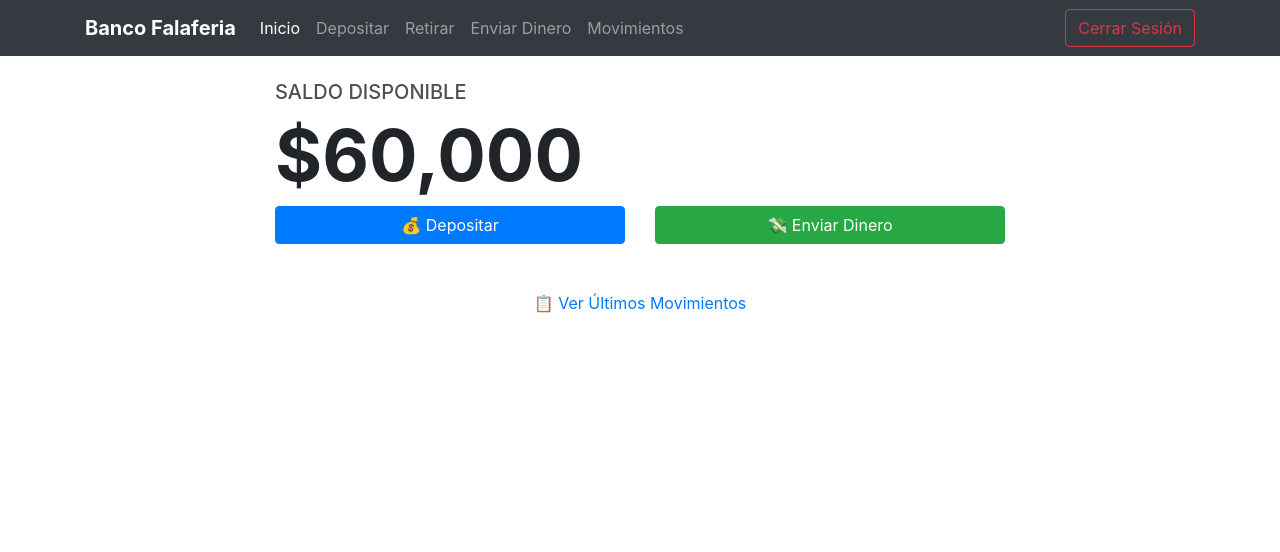
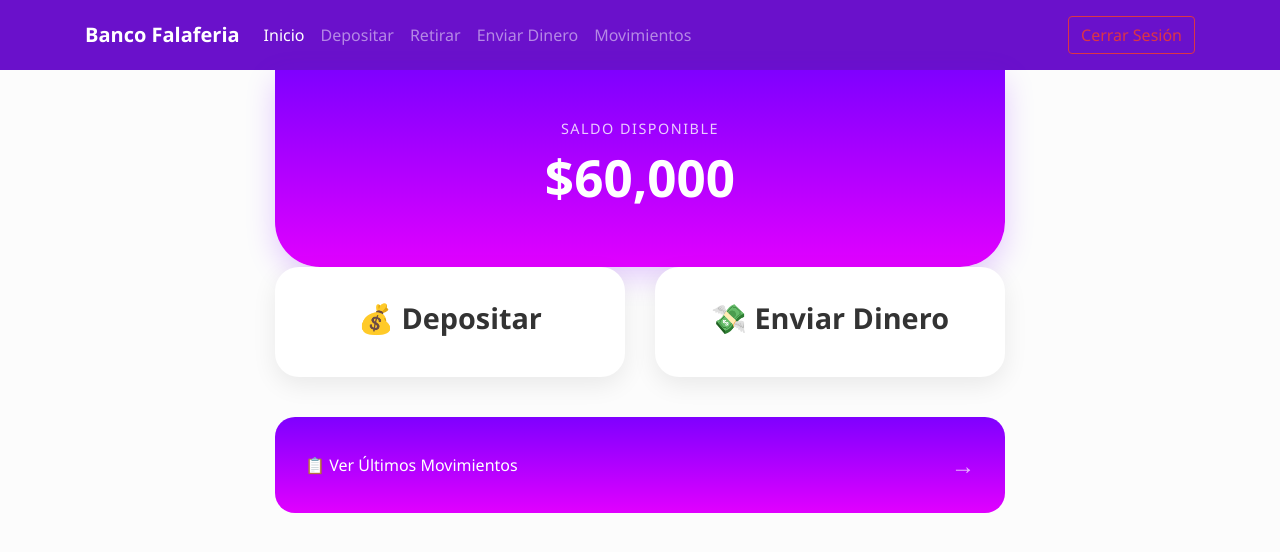
Before and after one commit to MarcEvil/BancoFalaferio_M2, a plain HTML site: page menu.html in a window 1280 px wide. Drawn offline with nearby package versions, Linux system fonts and the light colour scheme; the site is published under a folder, as on GitHub Pages, so addresses that start at the root find nothing.

Commit message:
Update menu.html
modificando menu con la carpeta css

```diff
--- a/menu.html
+++ b/menu.html
@@ -6,7 +6,7 @@
     <meta name="viewport" content="width=device-width, initial-scale=1.0">
     <title>Banco Falaferia - Menú</title>
     <link rel="stylesheet" href="https://maxcdn.bootstrapcdn.com/bootstrap/4.0.0/css/bootstrap.min.css">
-    <link rel="stylesheet" href="/assets/css/menu.css">
+    <link rel="stylesheet" href="assets/css/menu.css">
     <!-- <style>
         body { background-color: #f8f9fa; }
         .card-balance {
```
